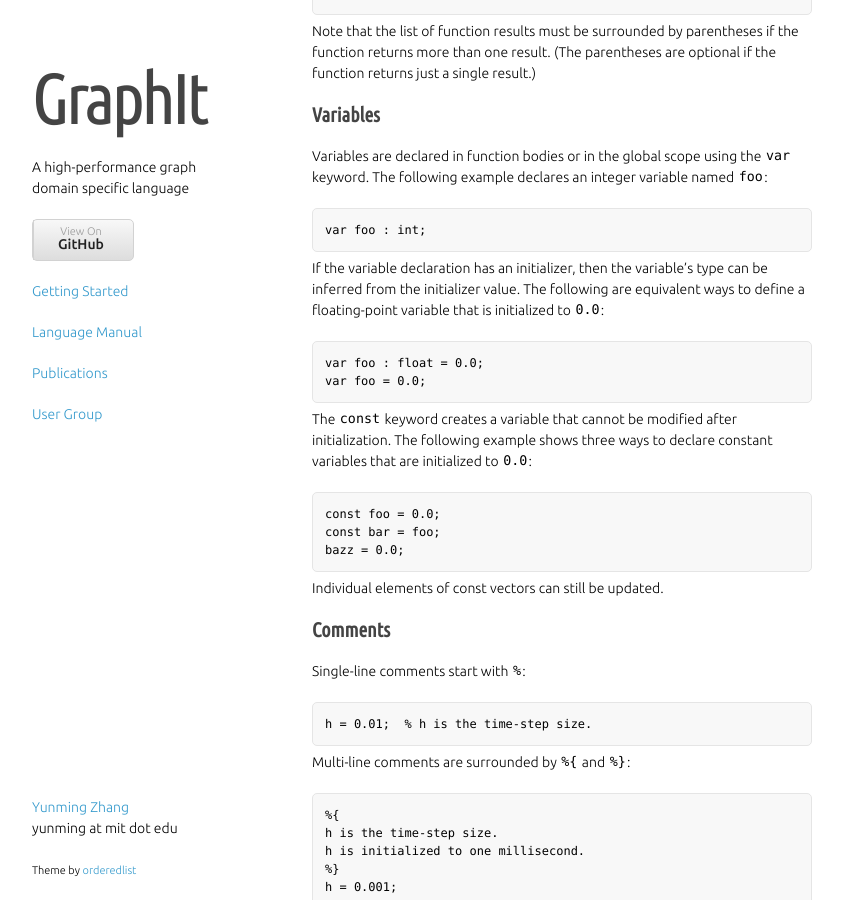
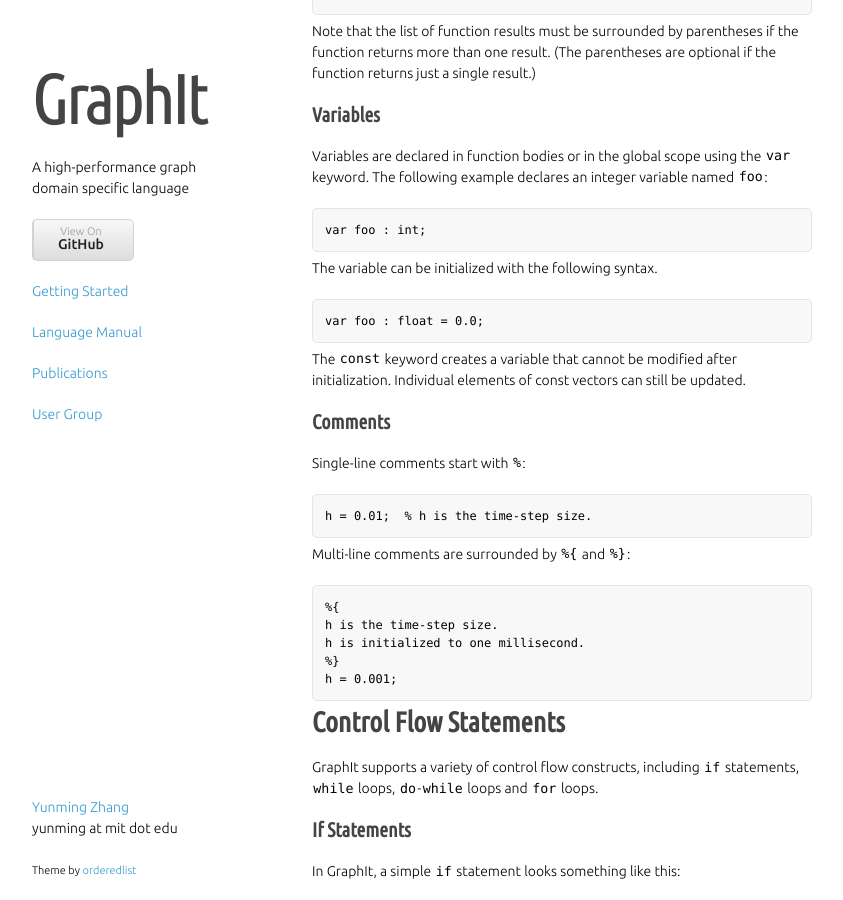
Before and after one commit to yunmingzhang17/yunmingzhang17.github.io, a Jekyll site: the page built from language.md, in a window 1280 px wide and 900 px high, scrolled down 1498 px. Shown: the whole window, without its empty margins (218-1061 px from the left). Built offline with Jekyll 4.4.1, drawn with Linux system fonts in a browser that asks for light colours; nearby versions of some CDN libraries; some web fonts are replaced; library files that are not in the unit come from our copies.

Commit message:
merging from the main branch, removing the type inference part for variables

````diff
--- a/language.md
+++ b/language.md
@@ -62,26 +62,14 @@
 var foo : int;
 ```
 
-If the variable declaration has an initializer, then the variable's type can be
-inferred from the initializer value. The following are equivalent ways to
-define a floating-point variable that is initialized to `0.0`:
+The variable can be initialized with the following syntax.
 
 ```
 var foo : float = 0.0;
-var foo = 0.0;
 ```
 
 The `const` keyword creates a variable that cannot be modified after
-initialization.  The following example shows three ways to declare constant
-variables that are initialized to `0.0`:
-
-```
-const foo = 0.0;
-const bar = foo;
-bazz = 0.0;
-```
-
-Individual elements of const vectors can still be updated.
+initialization.  Individual elements of const vectors can still be updated.
 
 ## Comments
 Single-line comments start with `%`:
````
Also changed, not shown: 3 other files.
